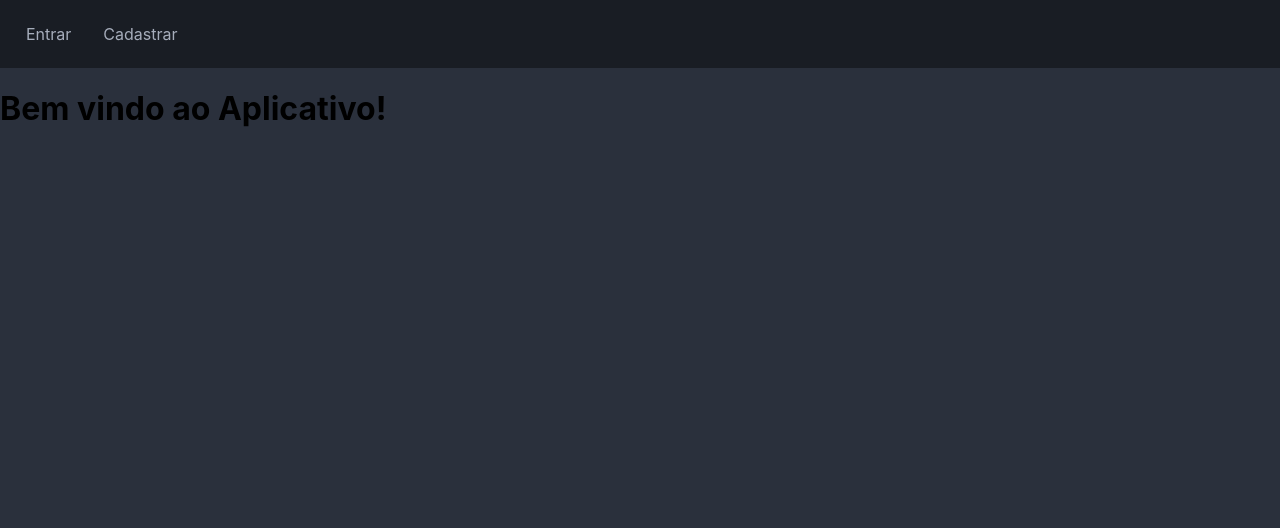
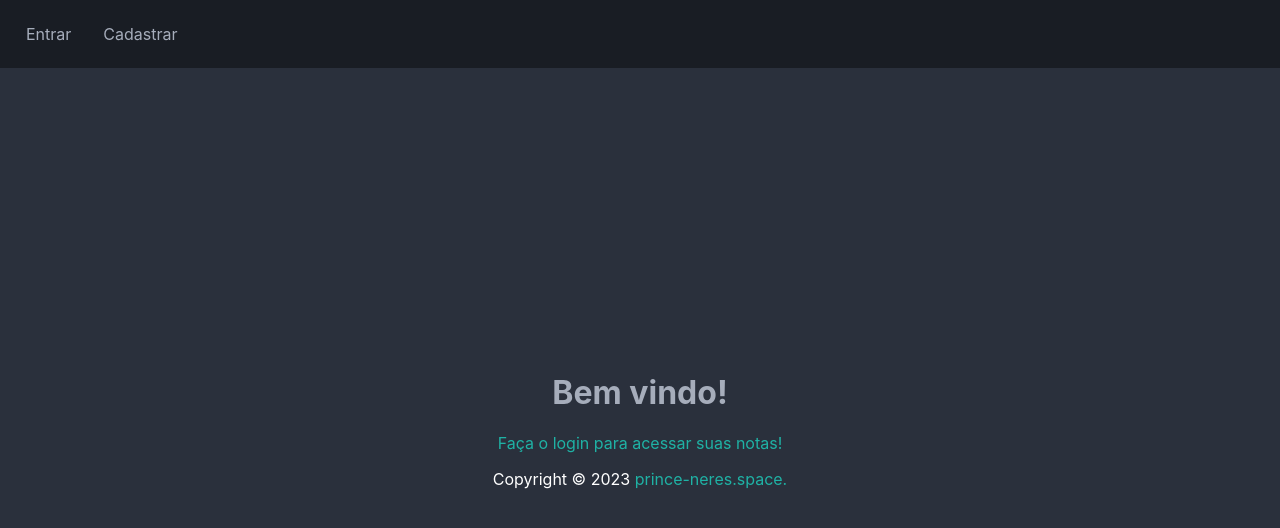
Before and after one commit to prince-neres/notes-app-frontend, a React (Create React App) app: page / in a window 1280 px wide. Shown: the top 528 px of the page. Built offline with nearby package versions, Linux system fonts and the light colour scheme.

Commit message:
Fix pages in app

```diff
--- a/src/component/NavBar.js
+++ b/src/component/NavBar.js
@@ -34,7 +34,7 @@ export default function NavBar() {
           <span className="usernameWrapper">Olá {auth.username}</span>
         </li>
         <li className="navbarWrapper">
-          <Link className="LinkToWrapper" to="/home">
+          <Link className="LinkToWrapper" to="/notes">
             Notas
           </Link>
         </li>
--- /dev/null
+++ b/src/css/homeStyle.css
@@ -0,0 +1,28 @@
+.home {
+  text-align: center;
+  display: flex;
+  flex-direction: column;
+  justify-content: center;
+  align-items: center;
+  width: 100%;
+  min-height: 90vh;
+}
+
+h1 {
+  color: #a6adbb;
+}
+
+.author {
+  color: white;
+}
+
+.link {
+  font-size: 16px;
+  text-decoration: none;
+  color: #1fb2a5;
+}
+
+.link:hover {
+  color: aquamarine;
+  transition-duration: 0.2s;
+}
--- a/src/navigation/router.js
+++ b/src/navigation/router.js
@@ -1,6 +1,7 @@
 import React from "react";
 import { BrowserRouter, Route, Switch } from "react-router-dom";
 import HomePage from "../pages/HomePage";
+import NotesPage from "../pages/NotesPage";
 import LoginPage from "../pages/LoginPage";
 import Registration from "../pages/Registration";
 import PasswordRecovery from "../pages/PasswordRecovery";
@@ -15,7 +16,7 @@ function Router() {
   const Error = () => {
     return (
       <div>
-        <h1 className="title">Bem vindo ao Aplicativo!</h1>
+        <h1 className="title">Há algum erro...</h1>
       </div>
     );
   };
@@ -24,6 +25,12 @@ function Router() {
     <BrowserRouter>
       <NavBar />
       <Switch>
+        <PublicRoute
+          isLogged={auth.isLogged}
+          component={HomePage}
+          path="/"
+          exact
+        />
         <PublicRoute
           isLogged={auth.isLogged}
           component={LoginPage}
@@ -42,8 +49,8 @@ function Router() {
         />
         <PrivateRoute
           isLogged={auth.isLogged}
-          component={HomePage}
-          path="/home"
+          component={NotesPage}
+          path="/notes"
         />
         <Route component={Error} />
       </Switch>
--- a/src/pages/HomePage.js
+++ b/src/pages/HomePage.js
@@ -1,50 +1,24 @@
-import React, { useEffect } from "react";
-import NotesTable from "../component/NotesTable";
-import AddNote from "../component/AddNote";
-import { GetData } from "../services/api";
-import { useDispatch } from "react-redux";
-import { setNotes } from "../redux/actions/main_actions";
-import { SetLogout } from "../redux/actions/auth_actions";
-import { useHistory } from "react-router-dom";
+import { Link } from "react-router-dom/cjs/react-router-dom.min";
+import "../css/homeStyle.css";
 
 export default function HomePage() {
-  const history = useHistory();
-  const dispatch = useDispatch();
-
-  useEffect(() => {
-    getNotes();
-    // eslint-disable-next-line react-hooks/exhaustive-deps
-  }, []);
-
-  // Pega Notas
-  const getNotes = () => {
-    GetData("get/notes")
-      .then((res) => {
-        if (res.status === 200) {
-          dispatch(setNotes(res.data.notes));
-        } else {
-          alert("Ops algum erro ocorreu! tente novamente.");
-        }
-      })
-      .catch((e) => {
-        if (e === undefined) {
-          alert("Ops algum erro ocorreu! tente novamente.");
-        } else if (e.status === 401) {
-          alert("Você provavelmente saiu, faça o login novamente!");
-          // Encerra
-          dispatch(SetLogout());
-          // Redireciona para página de login
-          return history.push("/login");
-        } else {
-          alert("Ops algum erro ocorreu! tente novamente.");
-        }
-      });
-  };
-
   return (
-    <div>
-      <AddNote />
-      <NotesTable />
+    <div className="home">
+      <h1>Bem vindo!</h1>
+      <Link to="/login" className="link">
+        Faça o login para acessar suas notas!
+      </Link>
+      <p className="author">
+        Copyright © 2023{" "}
+        <a
+          href="https://prince-neres.space"
+          target="_blank"
+          rel="noreferrer"
+          className="link"
+        >
+          prince-neres.space.
+        </a>
+      </p>
     </div>
   );
 }
--- a/src/pages/LoginPage.js
+++ b/src/pages/LoginPage.js
@@ -98,7 +98,7 @@ export default function LoginPage() {
             SetLogin({ username: username, accessToken: res.data.accessToken })
           );
           // Redireciona para Home page
-          return history.push("/home");
+          return history.push("/notes");
         } else {
           alert(res.data.message);
           setSubmit(false);
--- /dev/null
+++ b/src/pages/NotesPage.js
@@ -0,0 +1,50 @@
+import React, { useEffect } from "react";
+import NotesTable from "../component/NotesTable";
+import AddNote from "../component/AddNote";
+import { GetData } from "../services/api";
+import { useDispatch } from "react-redux";
+import { setNotes } from "../redux/actions/main_actions";
+import { SetLogout } from "../redux/actions/auth_actions";
+import { useHistory } from "react-router-dom";
+
+export default function NotesPage() {
+  const history = useHistory();
+  const dispatch = useDispatch();
+
+  useEffect(() => {
+    getNotes();
+    // eslint-disable-next-line react-hooks/exhaustive-deps
+  }, []);
+
+  // Pega Notas
+  const getNotes = () => {
+    GetData("get/notes")
+      .then((res) => {
+        if (res.status === 200) {
+          dispatch(setNotes(res.data.notes));
+        } else {
+          alert("Ops algum erro ocorreu! tente novamente.");
+        }
+      })
+      .catch((e) => {
+        if (e === undefined) {
+          alert("Ops algum erro ocorreu! tente novamente.");
+        } else if (e.status === 401) {
+          alert("Você provavelmente saiu, faça o login novamente!");
+          // Encerra
+          dispatch(SetLogout());
+          // Redireciona para página de login
+          return history.push("/login");
+        } else {
+          alert("Ops algum erro ocorreu! tente novamente.");
+        }
+      });
+  };
+
+  return (
+    <div>
+      <AddNote />
+      <NotesTable />
+    </div>
+  );
+}
--- a/src/pages/Registration.js
+++ b/src/pages/Registration.js
@@ -125,7 +125,7 @@ export default function Registration() {
               accessToken: res.data.accessToken,
             })
           );
-          return history.push("/home");
+          return history.push("/notes");
         } else {
           alert(res.data);
         }
```
